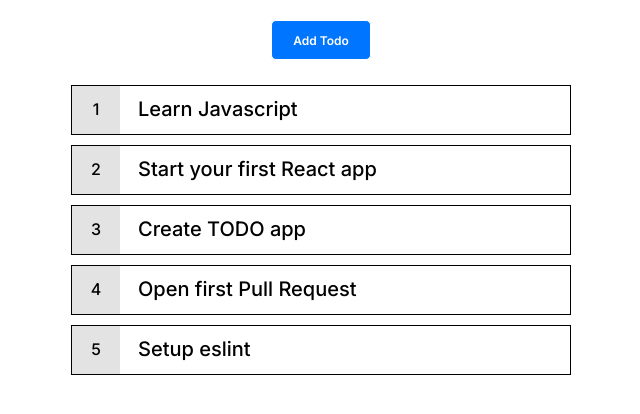
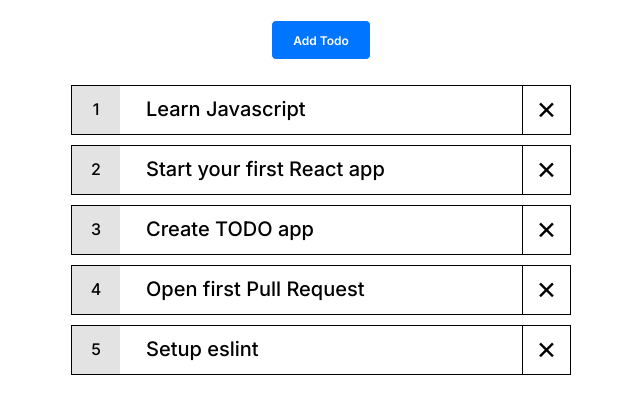
Before and after one commit to shutnikPk/ReactTodoApp, a React (Create React App) app: page / in a window 1280 px wide. Shown: the top 414 px of the page, without its empty margins (319-959 px from the left). Built offline with nearby package versions, Linux system fonts and the light colour scheme; the HTML template or start-up script is replaced by a standard one; a web font is replaced by a local one.

Commit message:
add dele function

```diff
--- a/src/App.js
+++ b/src/App.js
@@ -21,10 +21,16 @@ function App() {
     setActiveClass(!activeClass);
   };
 
+  const onDelete=(id)=>{
+    let tmpArr = [...todoItems]
+    tmpArr=tmpArr.filter(e=>e.id!==id)
+    setTodoItems(tmpArr)
+  }
+
   return (
     <div className="App">
       <AddButton activeClass={activeClass} toggleActivity={toggleActivity} />
-      <TodoCards todos={todoItems} />
+      <TodoCards onDelete={onDelete} todos={todoItems} />
       <AddForm
         activeClass={activeClass}
         toggleActivity={toggleActivity}
--- /dev/null
+++ b/src/components/DeleteButton/DeleteButton.css
@@ -0,0 +1,11 @@
+.delete-button {
+  width: 48px;
+  height: 48px;
+  background: #ffffff;
+  border: none;
+  border-left: 1px black solid;
+}
+.delete-button::after {
+  content: "✕";
+  font-size: 25px;
+}
--- /dev/null
+++ b/src/components/DeleteButton/DeleteButton.jsx
@@ -0,0 +1,15 @@
+import React from 'react';
+import './DeleteButton.css'
+
+function DeleteButton({ id, onDelete }) {
+
+    const onDeleteHandler = () => onDelete(id)
+
+    return (
+        <button className='delete-button' onClick={onDeleteHandler}>
+
+        </button>
+    );
+}
+
+export default DeleteButton;
--- a/src/components/TodoCard/TodoCard.css
+++ b/src/components/TodoCard/TodoCard.css
@@ -4,6 +4,7 @@
   min-height: 50px;
   display: flex;
   align-items: center;
+  justify-content: space-between;
 }
 .todo-card--number {
   width: 48px;
@@ -18,7 +19,7 @@
   text-align: center;
 }
 .todo-card--text {
-  margin-left: 18px;
+  /* margin-left: 18px; */
   height: 16px;
   min-width: 350px;
   font-family: "Inter";
--- a/src/components/TodoCard/TodoCard.jsx
+++ b/src/components/TodoCard/TodoCard.jsx
@@ -1,12 +1,14 @@
 import React from 'react';
+import DeleteButton from '../DeleteButton/DeleteButton';
 import './TodoCard.css'
 
-function TodoCard({ todo }) {
+function TodoCard({ todo, onDelete }) {
 
     return (
         <div key={todo?.id} className='todo-card'>
             <p className='todo-card--number'>{todo?.id}</p>
             <p className='todo-card--text'>{todo?.text}</p>
+            <DeleteButton id={todo.id} onDelete={onDelete} />
         </div>
     );
 
--- a/src/components/TodoCards/TodoCards.jsx
+++ b/src/components/TodoCards/TodoCards.jsx
@@ -2,11 +2,11 @@ import React from 'react';
 import TodoCard from '../TodoCard/TodoCard';
 import './TodoCards.css'
 
-function TodoCards({ todos }) {
+function TodoCards({ todos,onDelete }) {
 
     return (
         <div className='todos-container'>
-            {todos.map(e => <TodoCard key={e.id} todo={e} />)}
+            {todos.map(e => <TodoCard onDelete={onDelete} key={e.id} todo={e} />)}
         </div>
     );
 
```
